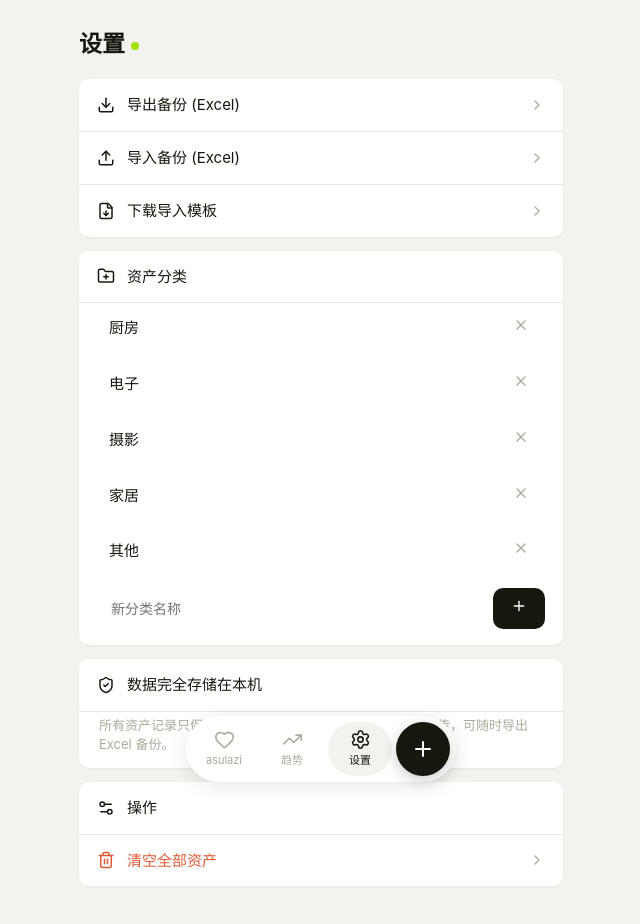
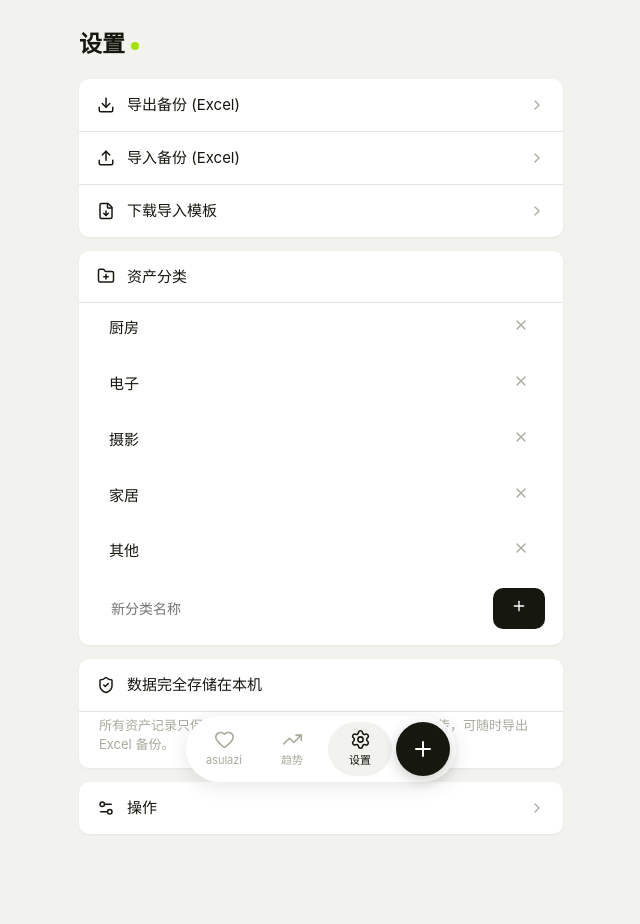
Before and after one commit to Asulazi/cost-soft, a Vue app: page / in a window 1280 px wide. Both pictures are taken after a click on the button "设置". Shown: the top 924 px of the page, without its empty margins (319-959 px from the left). Built offline with nearby package versions, Linux system fonts and the light colour scheme.

Commit message:
操作分组折叠显示清空入口

```diff
--- a/scripts/smoke.mjs
+++ b/scripts/smoke.mjs
@@ -87,6 +87,9 @@ await page.setInputFiles('input[type="file"]', 'shots/import-test.xlsx')
 await page.waitForTimeout(600)
 await page.screenshot({ path: 'shots/09-after-import.png' })
 
+await page.click('button.set-row:has-text("操作")')
+await page.waitForTimeout(200)
+
 let dialogCount = 0
 page.on('dialog', (d) => {
   dialogCount++
--- a/src/components/SettingsView.vue
+++ b/src/components/SettingsView.vue
@@ -9,6 +9,7 @@ const props = defineProps({
 const emit = defineEmits(['toast', 'reload'])
 
 const newCat = ref('')
+const showOps = ref(false)
 
 function exportData() {
   emit('toast', '导出中...')
@@ -117,10 +118,11 @@ async function clearAll() {
     </div>
 
     <div class="set-section">
-      <div class="set-row" style="cursor: default">
+      <button class="set-row" @click="showOps = !showOps">
         <Settings2 :size="18" /> 操作
-      </div>
-      <button class="set-row danger" @click="clearAll">
+        <ChevronRight class="chevron ops-chevron" :class="{ open: showOps }" :size="16" />
+      </button>
+      <button v-if="showOps" class="set-row danger" @click="clearAll">
         <Trash2 :size="18" /> 清空全部资产
         <ChevronRight class="chevron" :size="16" />
       </button>
--- a/src/style.css
+++ b/src/style.css
@@ -1368,6 +1368,14 @@ a {
   color: var(--ink-faint);
 }
 
+.ops-chevron {
+  transition: transform 0.2s ease;
+}
+
+.ops-chevron.open {
+  transform: rotate(90deg);
+}
+
 .set-hint {
   padding: 4px 20px 14px;
   font-size: 13px;
```
